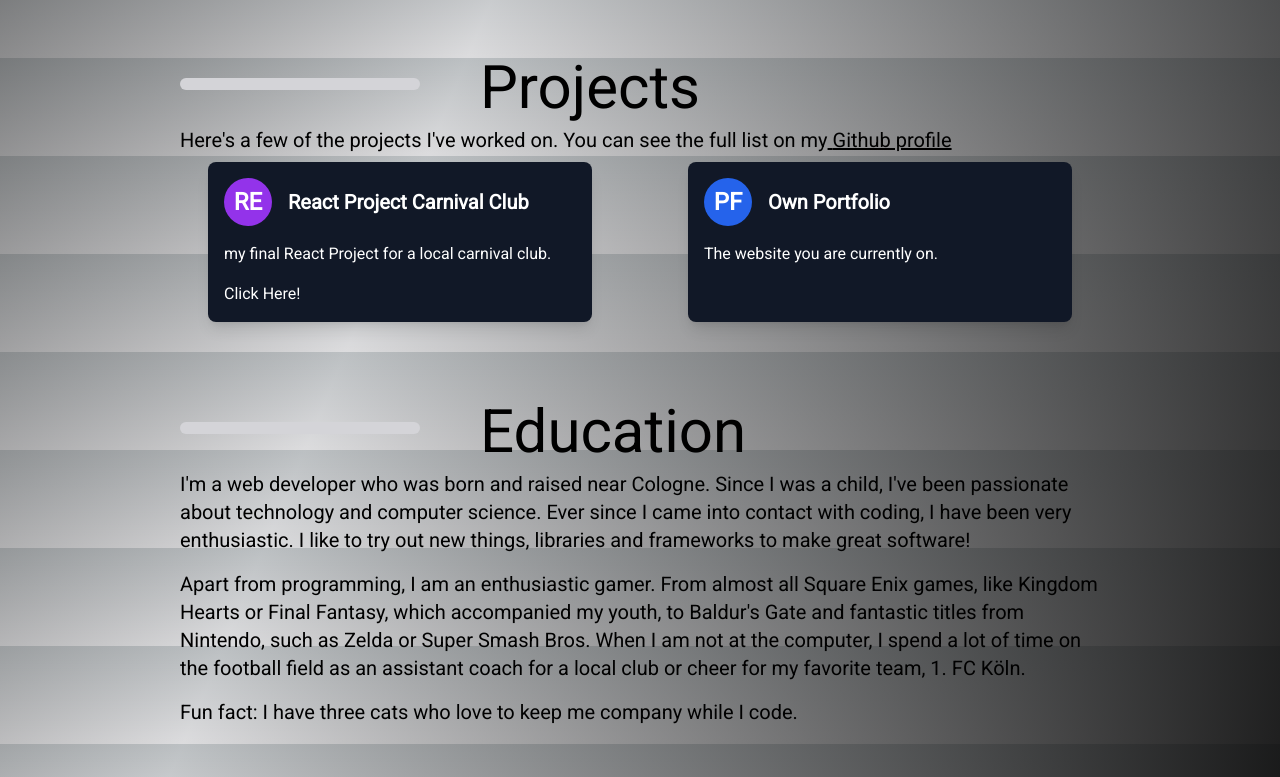
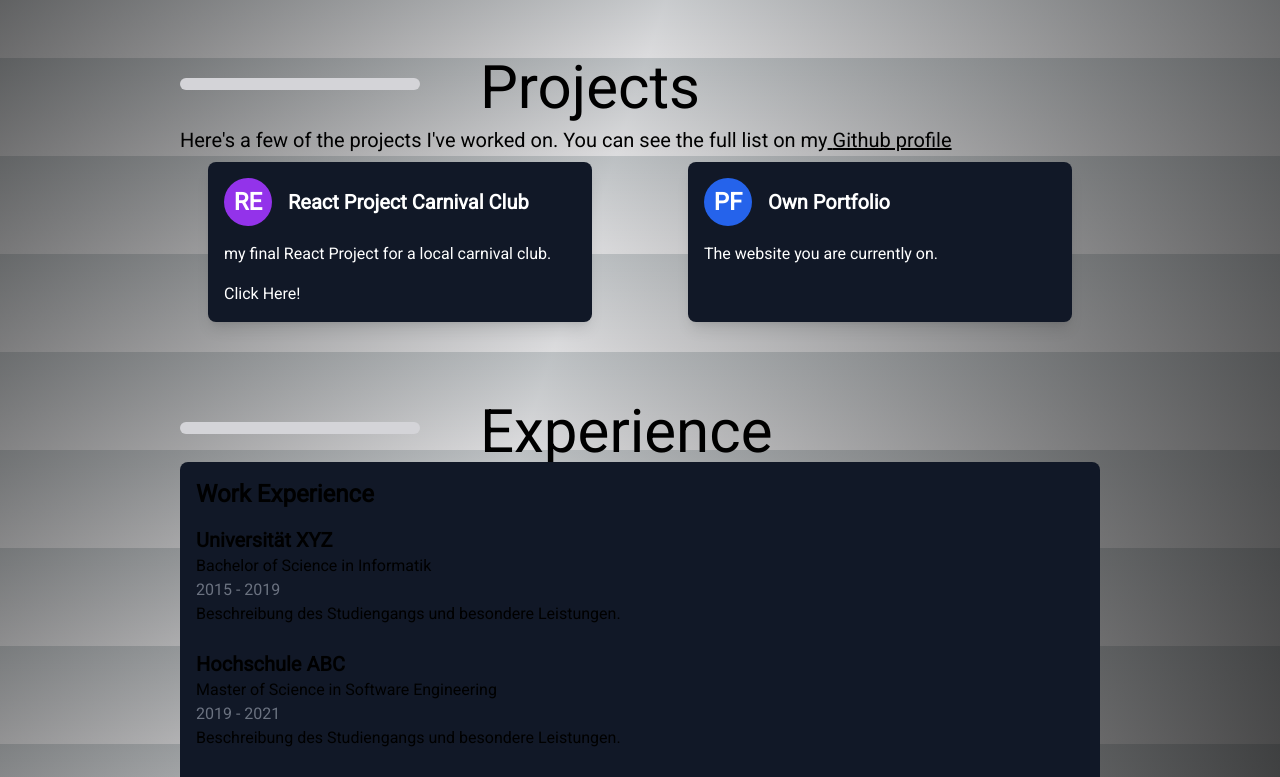
Before and after one commit to ffb92/portfolio, a Next.js app: page / in a window 1280 px wide. Shown: the part 2000-2777 px from the top of the page. Built offline with nearby package versions, Linux system fonts and the light colour scheme.

Commit message:
added blank experience & contact

```diff
--- /dev/null
+++ b/src/app/components/contact.tsx
@@ -0,0 +1,75 @@
+import React, { useState } from 'react';
+
+const Contact = () => {
+  const [formData, setFormData] = useState({
+    name: '',
+    email: '',
+    message: '',
+  });
+
+  const handleChange = (e) => {
+    setFormData({
+      ...formData,
+      [e.target.name]: e.target.value,
+    });
+  };
+
+  const handleSubmit = (e) => {
+    e.preventDefault();
+    // Hier kannst du die Logik hinzufügen, um die Daten zu senden
+    console.log(formData);
+  };
+
+  return (
+    <div className="min-h-screen flex items-center justify-center bg-gray-100 p-6">
+      <div className="bg-white p-8 rounded-lg shadow-lg w-full max-w-md">
+        <h2 className="text-2xl font-bold mb-6 text-gray-800">Kontakt</h2>
+        <form onSubmit={handleSubmit}>
+          <div className="mb-4">
+            <label className="block text-gray-700 mb-2" htmlFor="name">Name</label>
+            <input
+              type="text"
+              id="name"
+              name="name"
+              value={formData.name}
+              onChange={handleChange}
+              className="w-full px-3 py-2 border rounded-lg focus:outline-none focus:ring focus:border-blue-300"
+              required
+            />
+          </div>
+          <div className="mb-4">
+            <label className="block text-gray-700 mb-2" htmlFor="email">Email</label>
+            <input
+              type="email"
+              id="email"
+              name="email"
+              value={formData.email}
+              onChange={handleChange}
+              className="w-full px-3 py-2 border rounded-lg focus:outline-none focus:ring focus:border-blue-300"
+              required
+            />
+          </div>
+          <div className="mb-4">
+            <label className="block text-gray-700 mb-2" htmlFor="message">Nachricht</label>
+            <textarea
+              id="message"
+              name="message"
+              value={formData.message}
+              onChange={handleChange}
+              className="w-full px-3 py-2 border rounded-lg focus:outline-none focus:ring focus:border-blue-300"
+              required
+            ></textarea>
+          </div>
+          <button
+            type="submit"
+            className="w-full bg-blue-500 text-white py-2 px-4 rounded-lg hover:bg-blue-600 transition duration-300"
+          >
+            Senden
+          </button>
+        </form>
+      </div>
+    </div>
+  );
+};
+
+export default Contact;
--- /dev/null
+++ b/src/app/components/experience.tsx
@@ -0,0 +1,56 @@
+const Experience = () => {
+  const educationData = [
+    {
+      institution: 'Universität XYZ',
+      degree: 'Bachelor of Science in Informatik',
+      period: '2015 - 2019',
+      description: 'Beschreibung des Studiengangs und besondere Leistungen.',
+    },
+    {
+      institution: 'Hochschule ABC',
+      degree: 'Master of Science in Software Engineering',
+      period: '2019 - 2021',
+      description: 'Beschreibung des Studiengangs und besondere Leistungen.',
+    },
+  ];
+
+  const workData = [
+    {
+      institution: 'test',
+      degree: 'Bachelor of Science in Informatik',
+      period: '2015 - 2019',
+      description: 'Beschreibung des Studiengangs und besondere Leistungen.',
+    },
+    {
+      institution: 'Hteasdas',
+      degree: 'Master of Science in Software Engineering',
+      period: '2019 - 2021',
+      description: 'Beschreibung des Studiengangs und besondere Leistungen.',
+    },
+  ];
+
+  return (
+    <div className="bg-gray-900 p-4 rounded-lg">
+      <h2 className="text-2xl font-bold mb-4">Work Experience</h2>
+      {educationData.map((edu, index) => (
+        <div key={index} className="mb-6">
+          <h3 className="text-xl font-semibold">{edu.institution}</h3>
+          <p>{edu.degree}</p>
+          <p className="text-gray-500">{edu.period}</p>
+          <p>{edu.description}</p>
+        </div>
+      ))}
+      <h2 className="text-2xl font-bold mb-4">Education</h2>
+      {workData.map((work, index) => (
+        <div key={index} className="mb-6">
+          <h3 className="text-xl font-semibold">{work.institution}</h3>
+          <p>{work.degree}</p>
+          <p className="text-gray-500">{work.period}</p>
+          <p>{work.description}</p>
+        </div>
+      ))}
+    </div>
+  );
+};
+
+export default Experience;
--- a/src/app/components/skillcard.tsx
+++ b/src/app/components/skillCard.tsx
@@ -126,8 +126,8 @@ const SkillDashboard = () => {
 
   return (
     <div>
-      <section id="skills" className="flex flex-col justify-center content-center py-10">
-        <div className="flex flex-row justify-center">
+      <section id="projects" className="flex flex-col py-10 ">
+        <div className="flex flex-row">
           <div className="h-3 w-60 md:block bg-zinc-300 rounded-2xl m-5" />
           <h2 className="sm:text-4xl md:text-6xl px-10">Skills</h2>
         </div>
--- a/src/app/page.tsx
+++ b/src/app/page.tsx
@@ -3,15 +3,16 @@ import Link from 'next/link';
 import Particles from './components/particles';
 import { motion } from 'framer-motion';
 import Image from 'next/image';
-import SkillDashboard from './components/skillcard';
-import ProjectCard from './components/ProjectCard';
+import SkillDashboard from './components/skillCard';
+import ProjectCard from './components/projectCard';
+import Education from './components/experience';
+import Contact from './components/contact';
 
 const navigation = [
   { name: 'About Me', href: '#about-me' },
   { name: 'Skills', href: '#skills' },
   { name: 'Projects', href: '#projects' },
   { name: 'Experience', href: '#experience' },
-  { name: 'Education', href: '#education' },
   { name: 'Contact', href: '#contact' },
 ];
 
@@ -133,28 +134,14 @@ export default function Home() {
               <ProjectCard />
             </section>
             {/* //? education section starts here */}
-            <section id="education" className="flex flex-col justify-center content-center py-10 ">
+
+            <section id="experience" className="flex flex-col justify-center content-center py-10 ">
               <div className="flex fle-row just">
                 <div className=" h-3 w-60 md:block  bg-zinc-300 rounded-2xl m-5" />
-                <h2 className="sm:text-4xl md:text-6xl px-10">Education</h2>
+                <h2 className="sm:text-4xl md:text-6xl px-10">Experience</h2>
               </div>
               <div className="px-5">
-                <p className="md:text-xl py-2">
-                  I'm a web developer who was born and raised near Cologne. Since I was a child,
-                  I've been passionate about technology and computer science. Ever since I came into
-                  contact with coding, I have been very enthusiastic. I like to try out new things,
-                  libraries and frameworks to make great software!
-                </p>
-                <p className="md:text-xl py-2">
-                  Apart from programming, I am an enthusiastic gamer. From almost all Square Enix
-                  games, like Kingdom Hearts or Final Fantasy, which accompanied my youth, to
-                  Baldur's Gate and fantastic titles from Nintendo, such as Zelda or Super Smash
-                  Bros. When I am not at the computer, I spend a lot of time on the football field
-                  as an assistant coach for a local club or cheer for my favorite team, 1. FC Köln.
-                </p>
-                <p className="md:text-xl py-2">
-                  Fun fact: I have three cats who love to keep me company while I code.
-                </p>
+                <Education />
               </div>
             </section>
             {/* //? contact section starts here */}
@@ -164,22 +151,7 @@ export default function Home() {
                 <h2 className="sm:text-4xl md:text-6xl px-10">Contact</h2>
               </div>
               <div className="px-5">
-                <p className="md:text-xl py-2">
-                  I'm a web developer who was born and raised near Cologne. Since I was a child,
-                  I've been passionate about technology and computer science. Ever since I came into
-                  contact with coding, I have been very enthusiastic. I like to try out new things,
-                  libraries and frameworks to make great software!
-                </p>
-                <p className="md:text-xl py-2">
-                  Apart from programming, I am an enthusiastic gamer. From almost all Square Enix
-                  games, like Kingdom Hearts or Final Fantasy, which accompanied my youth, to
-                  Baldur's Gate and fantastic titles from Nintendo, such as Zelda or Super Smash
-                  Bros. When I am not at the computer, I spend a lot of time on the football field
-                  as an assistant coach for a local club or cheer for my favorite team, 1. FC Köln.
-                </p>
-                <p className="md:text-xl py-2">
-                  Fun fact: I have three cats who love to keep me company while I code.
-                </p>
+              <Contact />
               </div>
             </section>
           </div>
```
Also changed, not shown: src/app/components/projectCard.tsx (renamed from src/app/components/ProjectCard.tsx).
